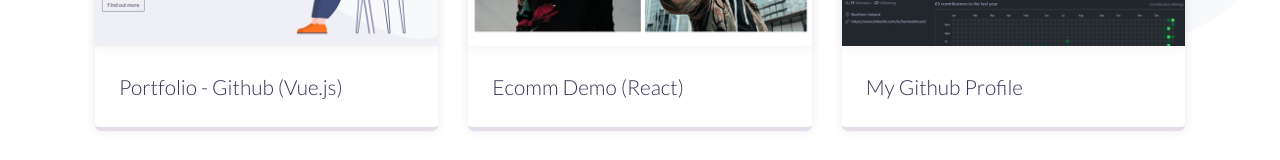
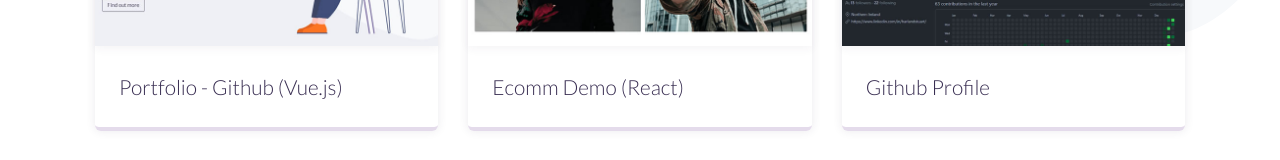
Before and after one commit to stunoir/stunoir.github.io, a Vue app: page / in a window 1280 px wide. Shown: the part 4934-5094 px from the top of the page. Built offline with nearby package versions, Linux system fonts and the light colour scheme.

Commit message:
add github profile

```diff
--- a/src/components/sections/SectionWork.vue
+++ b/src/components/sections/SectionWork.vue
@@ -61,7 +61,7 @@
           },
           {
             img: '/assets/work/github.jpg',
-            title: 'My Github Profile',
+            title: 'Github Profile',
             url: 'https://github.com/stunoir',
           },
         ],
```
